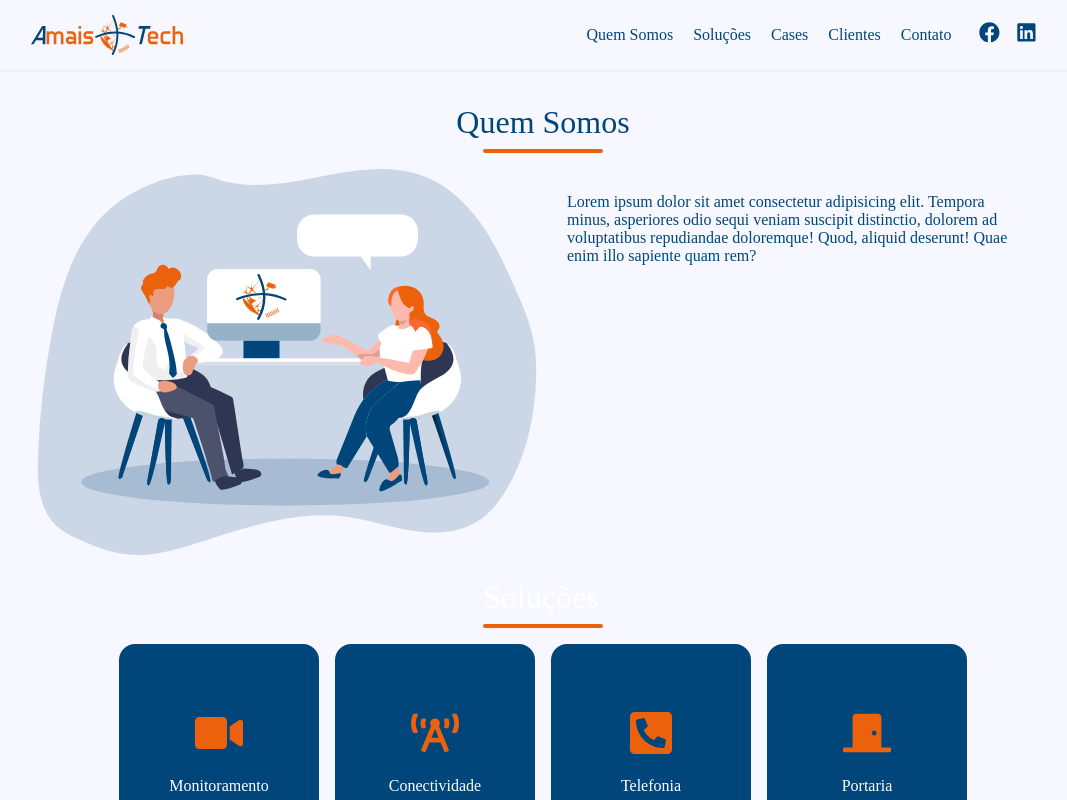
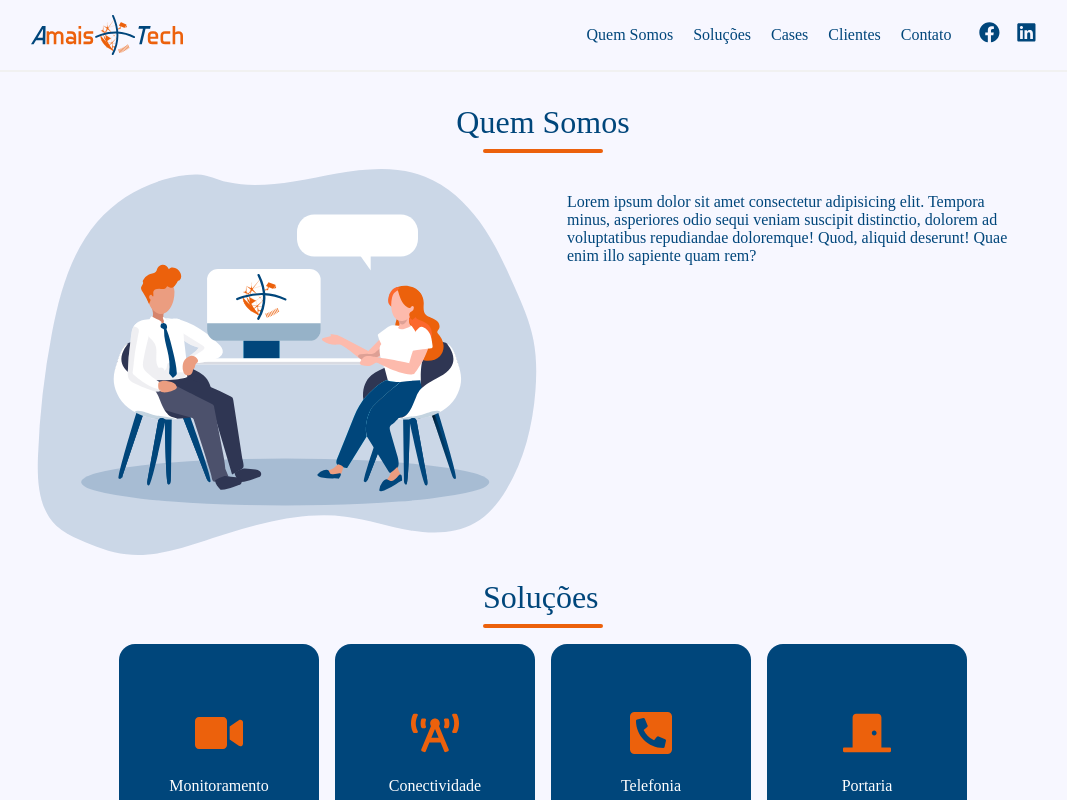
Before and after one commit to sifthedog/amais-tech, a React (Create React App) app: page / in a window 1280 px wide. Shown: the top 800 px of the page, without its empty margins (97-1164 px from the left). Built offline with nearby package versions, Linux system fonts and the light colour scheme.

Commit message:
Styles improvement

```diff
--- a/src/components/RightNavbar/styles.ts
+++ b/src/components/RightNavbar/styles.ts
@@ -21,6 +21,8 @@ const Ul = styled.ul<IUlProps>`
         }
       }
     }
+  }
+  li:not(:last-child) {
     &:hover {
       color: ${shade(0.4, '#EC610C')};
     }
--- a/src/styles/global.ts
+++ b/src/styles/global.ts
@@ -21,6 +21,7 @@ export default createGlobalStyle`
 
   h1, h2, h3, h4, h5, h6, strong {
     font-weight: 500;
+    color: #00467b;
     ::after {
         content: "";
         display: block;
```
